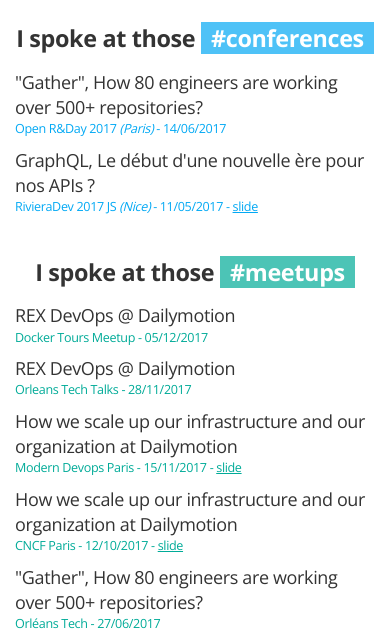
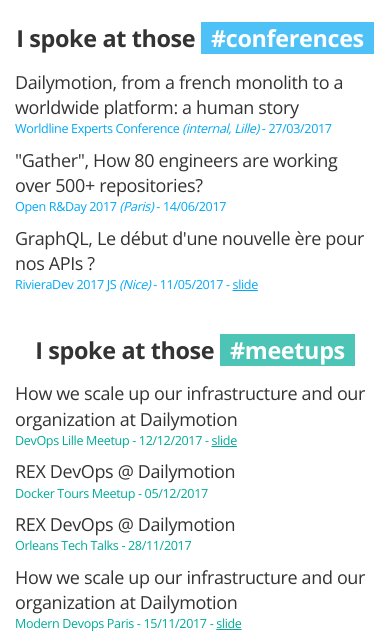
Before and after one commit to tsunammis/tsunammis.github.io, a website: page src/index.html in a window 390 px wide. Shown: the part 430-1070 px from the top of the page. Drawn offline with nearby package versions, Linux system fonts and the light colour scheme.

Commit message:
:microphone: talks again ang again

```diff
--- a/src/index.html
+++ b/src/index.html
@@ -4,7 +4,7 @@
   <meta charset="UTF-8">
   <title>Stan Chollet - Software engineer, speaker, tech lover</title>
   <meta name="author" content="Stan Chollet">
-  <meta name="description" content="Software engineer at Dailymotion, passionate about travels, sports and hight tech.">
+  <meta name="description" content="Chapter Lead at Dailymotion, passionate about travels, sports and hight tech.">
   <meta http-equiv="X-UA-Compatible" content="IE=edge,chrome=1">
   <link href="https://fonts.googleapis.com/css?family=Open+Sans:400,600,700" rel="stylesheet">
   <link rel="stylesheet" href="normalize.css">
@@ -14,14 +14,14 @@
   <meta name="twitter:url" content="https://stan.life/">
   <meta name="twitter:image" content="https://stan.life/stan-chollet-social.jpg">
   <meta name="twitter:title" content="Software engineer, speaker, tech lover - Stan Chollet">
-  <meta name="twitter:description" content="Software engineer at Dailymotion, passionate about travels, sports and hight tech.">
+  <meta name="twitter:description" content="Chapter Lead at Dailymotion, passionate about travels, sports and hight tech.">
   <meta name="twitter:site" content="@tsunammis">
   <meta name="twitter:creator" content="@tsunammis">
   <meta property="og:title" content="Software engineer, speaker, tech lover - Stan Chollet">
   <meta property="og:url" content="https://stan.life">
   <meta property="og:locale" content="en_US">
   <meta property="og:site_name" content="stan.life">
-  <meta property="og:description" content="Software engineer at Dailymotion, passionate about travels, sports and hight tech.">
+  <meta property="og:description" content="Chapter Lead at Dailymotion, passionate about travels, sports and hight tech.">
   <meta property="og:image" content="https://stan.life/stan-chollet-social.jpg">
   <meta property="og:type" content="website">
   <!-- Google Tag Manager -->
@@ -85,6 +85,10 @@
   <h2>I spoke at those <span class="hashtag hashtag-confs">#conferences</span></h2>
   <ul class="events events-confs">
     <li class="event">
+      <a href="https://worldline.com/" target="_blank" class="title">Dailymotion, from a french monolith to a worldwide platform: a human story</a>
+      <span class="place">Worldline Experts Conference <em>(internal, Lille)</em> - <span class="date">27/03/2017</span></span>
+    </li>
+    <li class="event">
       <a href="https://openrday.oodrive.fr/" target="_blank" class="title">"Gather", How 80 engineers are working over 500+ repositories?</a>
       <span class="place">Open R&Day 2017 <i>(Paris)</i> - <span class="date">14/06/2017</span></span>
     </li>
@@ -95,6 +99,10 @@
   </ul>
   <h2>I spoke at those <span class="hashtag hashtag-meetups">#meetups</span></h2>
   <ul class="events">
+    <li class="event">
+      <a href="https://www.meetup.com/DevOps-Lille/events/245636607/" target="_blank" class="title">How we scale up our infrastructure and our organization at Dailymotion</a>
+      <span class="place">DevOps Lille Meetup - <span class="date">12/12/2017</span> - <a href="https://fr.slideshare.net/tsunammis/how-we-scale-up-our-architecture-and-organization-at-dailymotion" target="_blank">slide</a></span>
+    </li>
     <li class="event">
       <a href="https://www.meetup.com/Docker-Tours/events/245160383/" target="_blank" class="title">REX DevOps @ Dailymotion</a>
       <span class="place">Docker Tours Meetup - <span class="date">05/12/2017</span></span>
@@ -169,6 +177,8 @@
     <li>Le Bon Coin</li>
     <li>Mappy</li>
     <li>Société Générale</li>
+    <li>Oui.sncf</li>
+    <li>Buzznative</li>
   </ul>
   <h2><span class="hashtag hashtag-fun">#fun</span> projects</h2>
   <ul class="fun-container">
```
